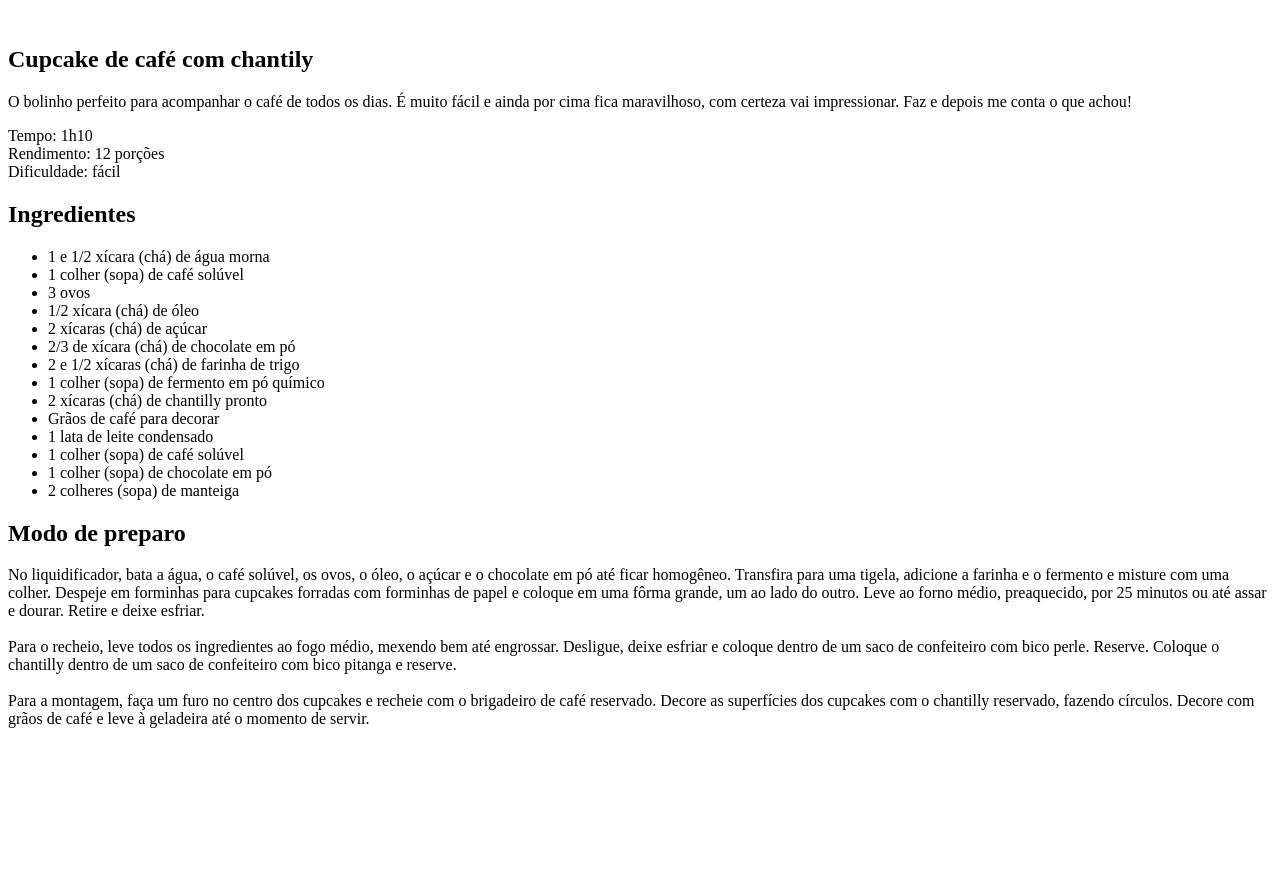
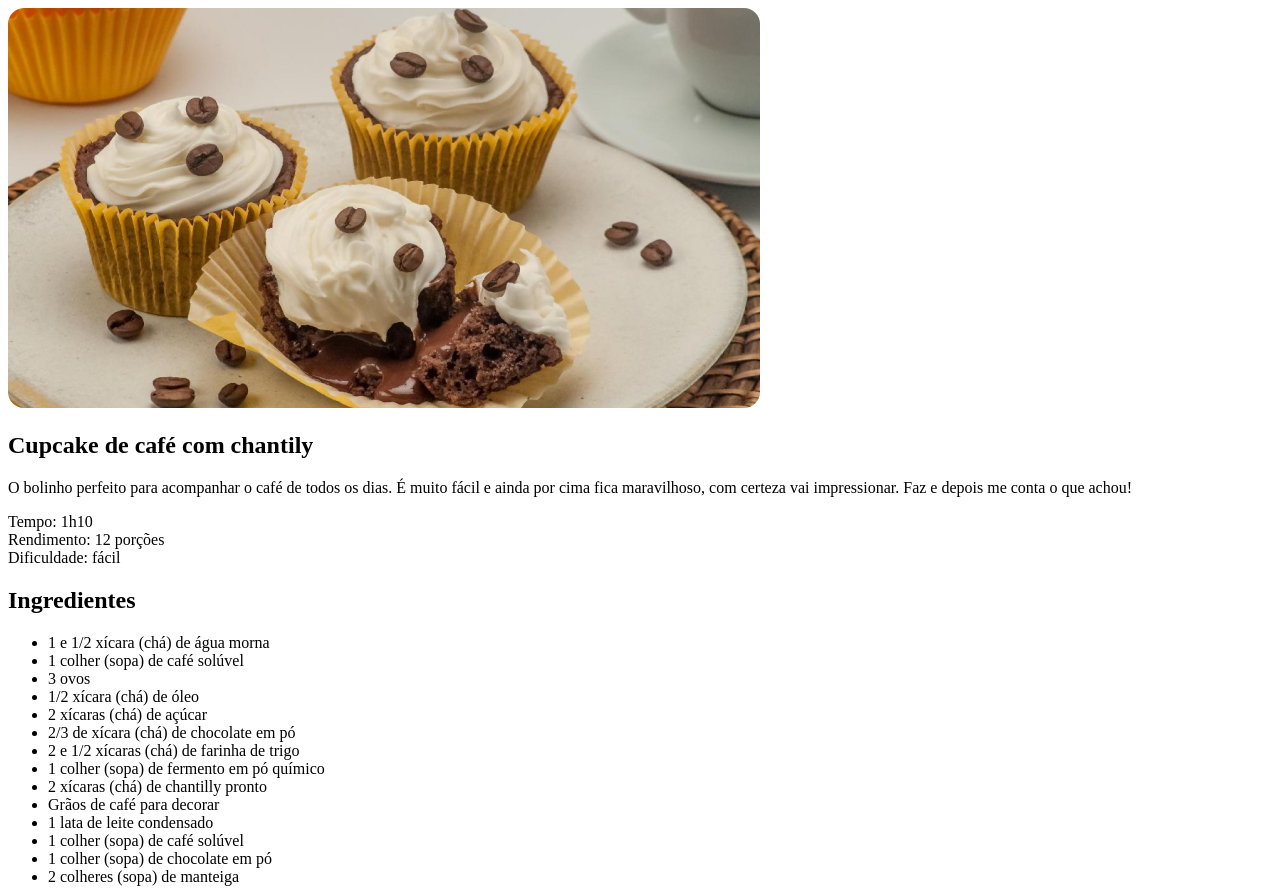
Before and after one commit to hannahmem/Primeiro-projeto, a plain HTML site: page index.html in a window 1280 px wide. Shown: the top 889 px of the page. Before the commit the page ends 800 px from the top, so only its background shows below. Drawn offline with Linux system fonts and the light colour scheme.

Commit message:
adicionando imagens e style.css

```diff
--- a/index.html
+++ b/index.html
@@ -4,10 +4,12 @@
     <meta charset="UTF-8">
     <meta name="viewport" content="width=device-width, initial-scale=1.0">
     <title>Página de receita</title>
+
+    <link rel="stylesheet" href="style.css">
 </head>
 <body>
     <div id="page">
-        <img src="" alt="">
+        <img src="assets/main-image.jpg" alt="Imagem de um cupcake com chantilly com grãos de café">
         <main>
             <section id="about">
                 <h1>Cupcake de café com chantily</h1>
--- /dev/null
+++ b/style.css
@@ -0,0 +1,4 @@
+img {
+    border-radius: 16px;
+
+}
```
Also changed, not shown: assets/bg-image.jpg (added), assets/main-image.jpg (added), assets/main-image.png (added), 1 other file.
